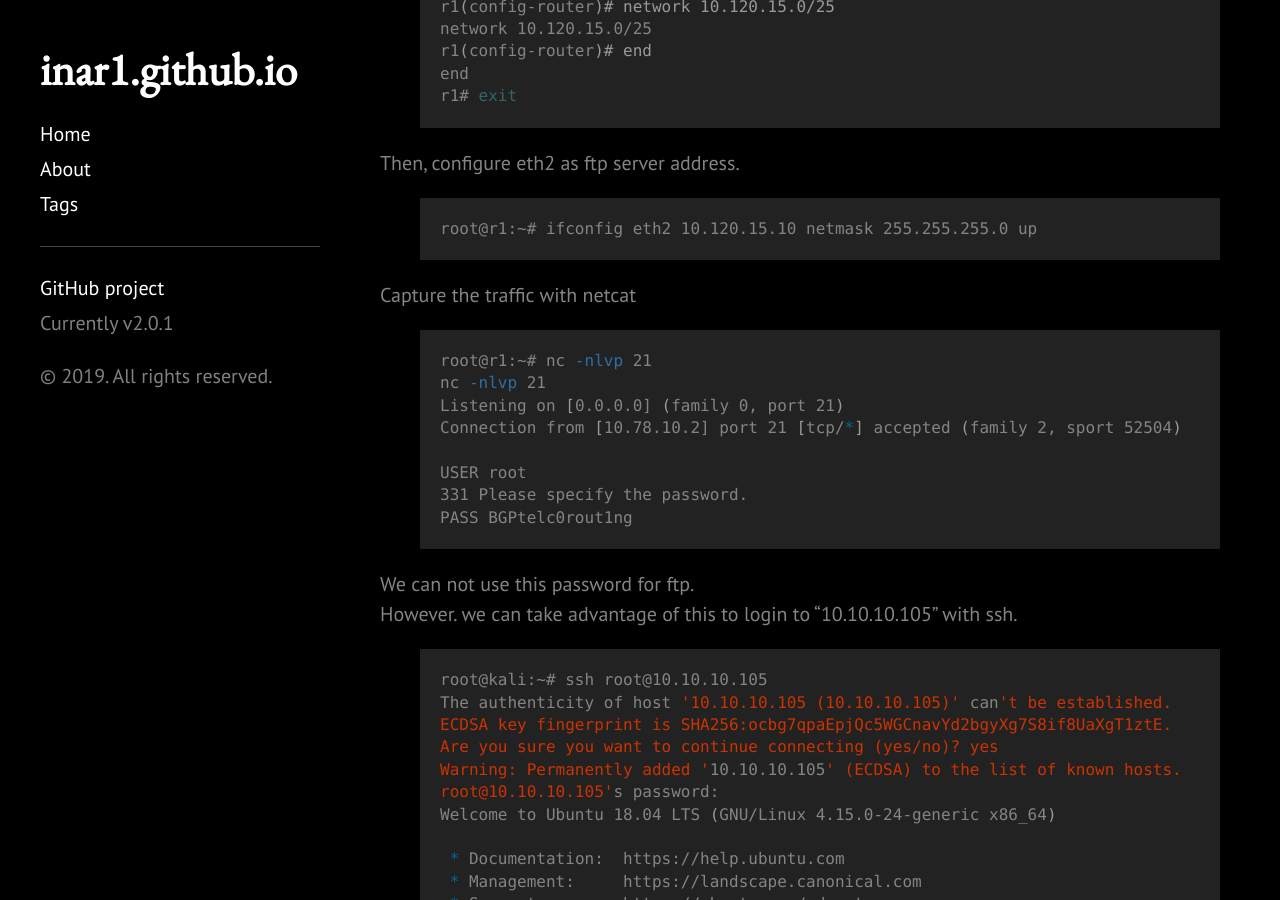
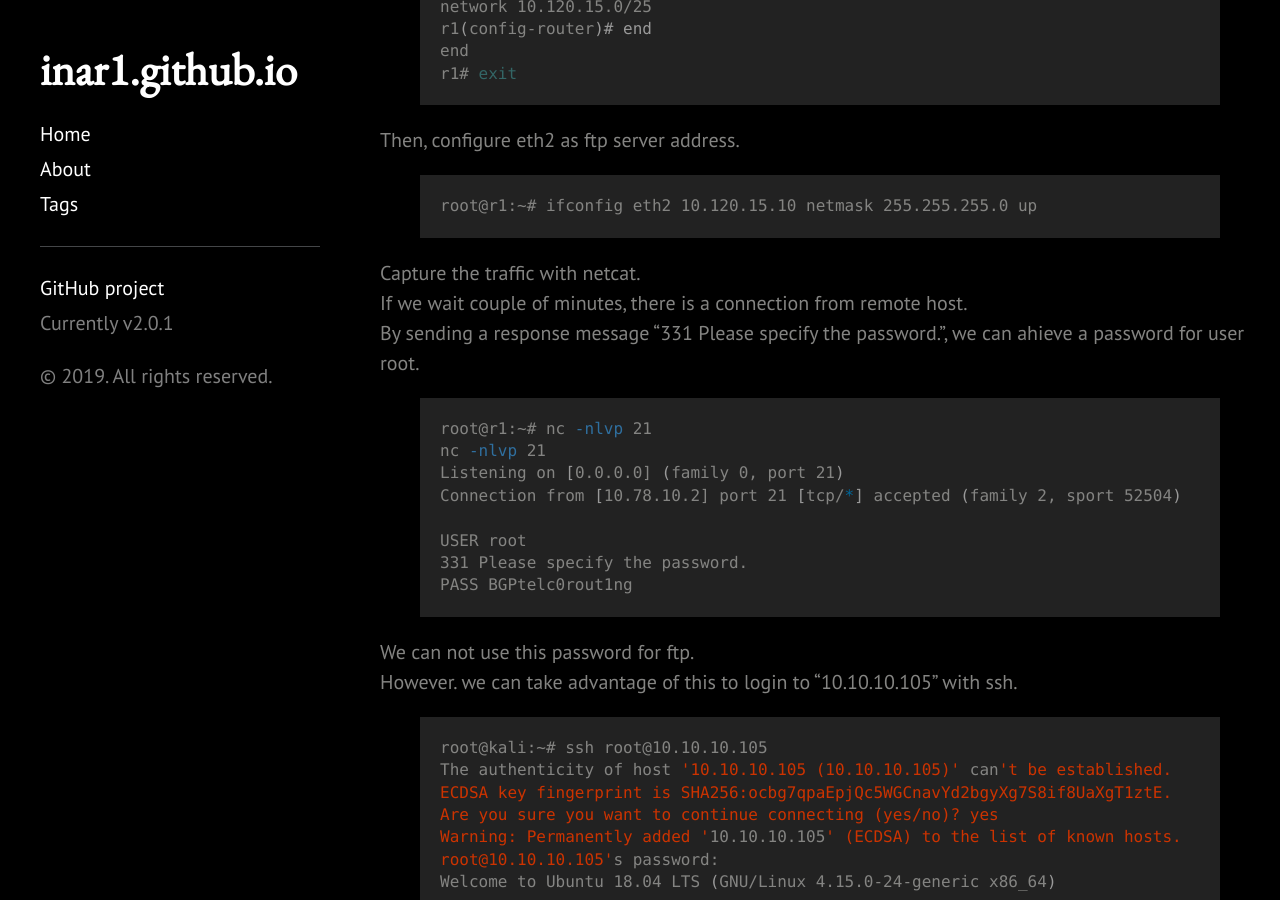
Before and after one commit to 1n4r1/1n4r1.github.io, a Jekyll site: the page built from _posts/2019-03-19-Hackthebox-Carrier-Writeup.md, in a window 1280 px wide and 900 px high, scrolled down 9755 px. Built offline with Jekyll 4.4.1, drawn with Linux system fonts in a browser that asks for light colours; some of the changed text lies outside the part shown.

Commit message:
modified some lines

```diff
--- a/_posts/2019-03-19-Hackthebox-Carrier-Writeup.md
+++ b/_posts/2019-03-19-Hackthebox-Carrier-Writeup.md
@@ -111,7 +111,7 @@ We will use this information later.
 ![placeholder](https://inar1.github.io/public/images/2019-03-19/diagram_for_tac.png)
 
 We can guess like "SN" stands for "serial number".<br>
-If we try some petterns, we can find this credential for Lyghtspeed
+If we try some petterns of info from SNMP, we can find this credential for Lyghtspeed
 {% highlight shell %}
 admin:NET_45JDX23
 {% endhighlight %}
@@ -121,7 +121,7 @@ After logged in, we can find an interesting page /diag.php.
 
 Sounds like if we click "verify status" button, we have a result of linux command.<br>
 The value which we post is base64 encoded.
-{% highlight html %}i
+{% highlight html %}
 <input type="hidden" id="check" name="check" value="cXVhZ2dh">
 <div class="form-group">
     <button type="submit" class="btn btn-primary">
@@ -314,7 +314,9 @@ Then, configure eth2 as ftp server address.
 root@r1:~# ifconfig eth2 10.120.15.10 netmask 255.255.255.0 up
 {% endhighlight %}
 
-Capture the traffic with netcat
+Capture the traffic with netcat.<br>
+If we wait couple of minutes, there is a connection from remote host.<br>
+By sending a response message "331 Please specify the password.", we can ahieve a password for user root.
 {% highlight shell %}
 root@r1:~# nc -nlvp 21
 nc -nlvp 21
```
